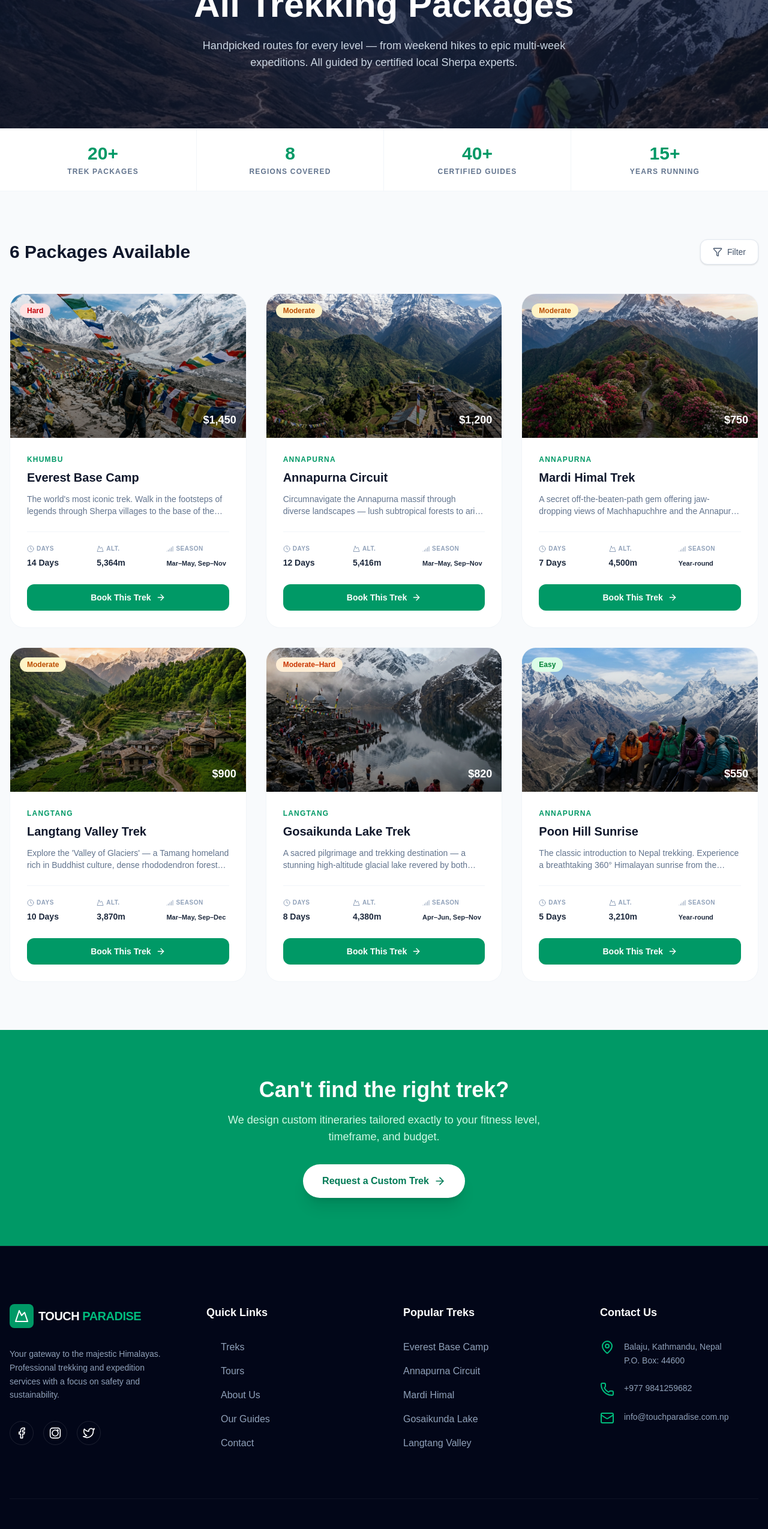
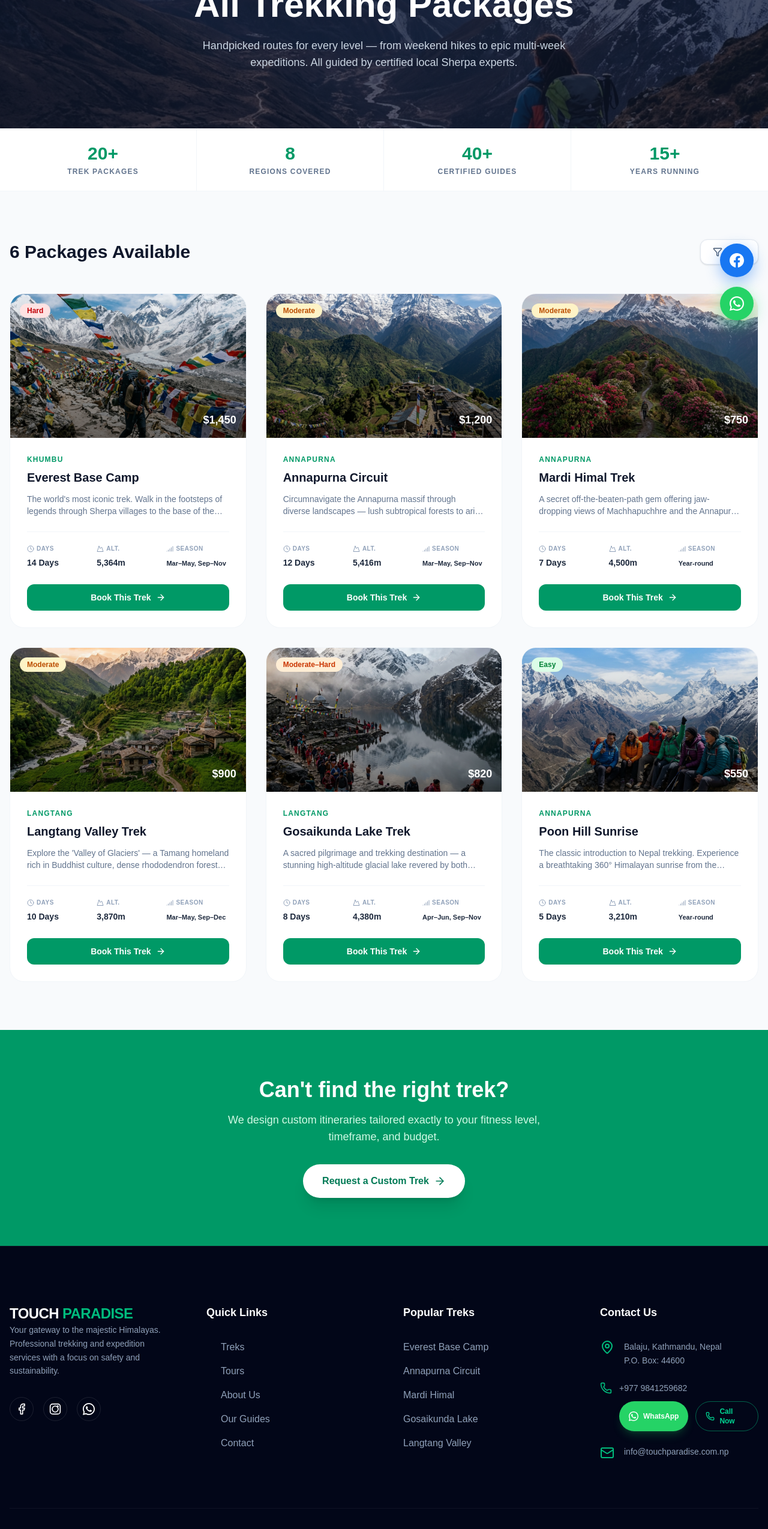
Before and after one commit to jiikeeesh/touch_paradise, a Next.js app: page /treks in a window 1280 px wide. Shown: the part 234-2783 px from the top of the page at 60% size. Built offline with nearby package versions, Linux system fonts and the light colour scheme.

Commit message:
logo added

```diff
--- a/components/About.tsx
+++ b/components/About.tsx
@@ -29,6 +29,8 @@ const About = () => {
                 alt="Happy Trekkers in Nepal"
                 width={800}
                 height={600}
+                priority
+                loading="eager"
                 className="object-cover"
               />
             </motion.div>
--- /dev/null
+++ b/components/FloatingSocial.tsx
@@ -0,0 +1,123 @@
+"use client";
+
+import { useState } from "react";
+
+const WHATSAPP_NUMBER = "9779841259682";
+const FACEBOOK_URL = "https://www.facebook.com/touchparadisetrekking"; // update with real page URL
+
+/* ─── WhatsApp SVG ─── */
+const WhatsAppIcon = ({ className }: { className?: string }) => (
+  <svg viewBox="0 0 24 24" fill="currentColor" className={className}>
+    <path d="M17.472 14.382c-.297-.149-1.758-.867-2.03-.967-.273-.099-.471-.148-.67.15-.197.297-.767.966-.94 1.164-.173.199-.347.223-.644.075-.297-.15-1.255-.463-2.39-1.475-.883-.788-1.48-1.761-1.653-2.059-.173-.297-.018-.458.13-.606.134-.133.298-.347.446-.52.149-.174.198-.298.298-.497.099-.198.05-.371-.025-.52-.075-.149-.669-1.612-.916-2.207-.242-.579-.487-.5-.669-.51-.173-.008-.371-.01-.57-.01-.198 0-.52.074-.792.372-.272.297-1.04 1.016-1.04 2.479 0 1.462 1.065 2.875 1.213 3.074.149.198 2.096 3.2 5.077 4.487.709.306 1.262.489 1.694.625.712.227 1.36.195 1.871.118.571-.085 1.758-.719 2.006-1.413.248-.694.248-1.289.173-1.413-.074-.124-.272-.198-.57-.347z M12 0C5.373 0 0 5.373 0 12c0 2.136.566 4.14 1.541 5.872L0 24l6.293-1.512A11.94 11.94 0 0 0 12 24c6.627 0 12-5.373 12-12S18.627 0 12 0zm0 21.818a9.818 9.818 0 0 1-4.992-1.364l-.358-.214-3.712.893.927-3.617-.234-.372A9.818 9.818 0 0 1 2.182 12C2.182 6.57 6.57 2.182 12 2.182S21.818 6.57 21.818 12 17.43 21.818 12 21.818z" />
+  </svg>
+);
+
+/* ─── Facebook SVG ─── */
+const FacebookIcon = ({ className }: { className?: string }) => (
+  <svg viewBox="0 0 24 24" fill="currentColor" className={className}>
+    <path d="M24 12.073C24 5.405 18.627 0 12 0S0 5.405 0 12.073C0 18.1 4.388 23.094 10.125 24v-8.437H7.078v-3.49h3.047V9.41c0-3.025 1.792-4.697 4.533-4.697 1.313 0 2.686.235 2.686.235v2.97h-1.514c-1.491 0-1.956.93-1.956 1.883v2.27h3.328l-.532 3.49h-2.796V24C19.612 23.094 24 18.1 24 12.073z" />
+  </svg>
+);
+
+interface BubbleProps {
+  href: string;
+  label: string;
+  bgColor: string;
+  hoverBgColor: string;
+  shadowColor: string;
+  pulsing?: boolean;
+  children: React.ReactNode;
+}
+
+const Bubble = ({ href, label, bgColor, hoverBgColor, shadowColor, pulsing = false, children }: BubbleProps) => {
+  const [hovered, setHovered] = useState(false);
+
+  return (
+    <div className="relative flex items-center group">
+      {/* Tooltip */}
+      <div
+        className={`absolute right-16 whitespace-nowrap px-3 py-1.5 rounded-lg text-white text-sm font-medium pointer-events-none
+          transition-all duration-200 ${hovered ? "opacity-100 translate-x-0" : "opacity-0 translate-x-2"}
+          ${bgColor}`}
+        style={{ boxShadow: `0 4px 15px ${shadowColor}` }}
+      >
+        {label}
+        {/* Arrow */}
+        <span
+          className="absolute right-[-6px] top-1/2 -translate-y-1/2 w-0 h-0"
+          style={{
+            borderTop: "6px solid transparent",
+            borderBottom: "6px solid transparent",
+            borderLeft: `6px solid ${bgColor === "bg-[#25D366]" ? "#25D366" : "#1877F2"}`,
+          }}
+        />
+      </div>
+
+      {/* Pulse ring (WhatsApp only) */}
+      {pulsing && (
+        <span
+          className="absolute inset-0 rounded-full animate-ping opacity-30"
+          style={{ backgroundColor: shadowColor }}
+        />
+      )}
+
+      {/* Main button */}
+      <a
+        href={href}
+        target="_blank"
+        rel="noopener noreferrer"
+        aria-label={label}
+        onMouseEnter={() => setHovered(true)}
+        onMouseLeave={() => setHovered(false)}
+        className={`relative w-14 h-14 rounded-full flex items-center justify-center text-white
+          ${bgColor} ${hoverBgColor}
+          shadow-xl transition-all duration-300
+          hover:scale-110 active:scale-95`}
+        style={{ boxShadow: `0 8px 25px ${shadowColor}` }}
+      >
+        {children}
+      </a>
+    </div>
+  );
+};
+
+const FloatingSocial = () => {
+  return (
+    <div
+      className="fixed bottom-8 right-6 z-50 flex flex-col gap-4 items-end"
+      style={{ animation: "slideInRight 0.5s ease-out both" }}
+    >
+      <style>{`
+        @keyframes slideInRight {
+          from { opacity: 0; transform: translateX(60px); }
+          to   { opacity: 1; transform: translateX(0); }
+        }
+      `}</style>
+
+      {/* Facebook */}
+      <Bubble
+        href={FACEBOOK_URL}
+        label="Follow on Facebook"
+        bgColor="bg-[#1877F2]"
+        hoverBgColor="hover:bg-[#1565d8]"
+        shadowColor="rgba(24,119,242,0.45)"
+      >
+        <FacebookIcon className="w-6 h-6" />
+      </Bubble>
+
+      {/* WhatsApp */}
+      <Bubble
+        href={`https://wa.me/${WHATSAPP_NUMBER}`}
+        label="Chat on WhatsApp"
+        bgColor="bg-[#25D366]"
+        hoverBgColor="hover:bg-[#1ebe5d]"
+        shadowColor="rgba(37,211,102,0.45)"
+        pulsing
+      >
+        <WhatsAppIcon className="w-6 h-6" />
+      </Bubble>
+    </div>
+  );
+};
+
+export default FloatingSocial;
--- a/components/Footer.tsx
+++ b/components/Footer.tsx
@@ -1,18 +1,20 @@
 "use client";
 
 import Link from "next/link";
-import { Mountain, Mail, Phone, MapPin, ArrowRight } from "lucide-react";
+import { Mail, Phone, MapPin, ArrowRight } from "lucide-react";
 
-const SocialIcon = ({ d, label }: { d: string; label: string }) => (
+const SocialIcon = ({ d, label, href = "#", fill = false }: { d: string; label: string; href?: string; fill?: boolean }) => (
   <a
-    href="#"
+    href={href}
+    target="_blank"
+    rel="noopener noreferrer"
     aria-label={label}
     className="w-10 h-10 rounded-full border border-white/10 flex items-center justify-center hover:bg-emerald-600 hover:border-emerald-600 transition-all group"
   >
     <svg
       viewBox="0 0 24 24"
-      fill="none"
-      stroke="currentColor"
+      fill={fill ? "currentColor" : "none"}
+      stroke={fill ? "none" : "currentColor"}
       strokeWidth="2"
       strokeLinecap="round"
       strokeLinejoin="round"
@@ -39,14 +41,9 @@ const Footer = () => {
         <div className="grid grid-cols-1 md:grid-cols-2 lg:grid-cols-4 gap-16 mb-20">
           {/* Brand Column */}
           <div className="space-y-8">
-            <Link href="/" className="flex items-center gap-2 group">
-              <div className="bg-emerald-600 p-2 rounded-lg group-hover:bg-emerald-700 transition-colors">
-                <Mountain className="w-6 h-6 text-white" />
-              </div>
-              <span className="font-bold text-xl tracking-tight text-white">
+              <span className="font-bold text-2xl tracking-tight text-white">
                 TOUCH <span className="text-emerald-500">PARADISE</span>
               </span>
-            </Link>
             <p className="text-slate-400 leading-relaxed text-sm">
               Your gateway to the majestic Himalayas. Professional trekking
               and expedition services with a focus on safety and sustainability.
@@ -54,7 +51,12 @@ const Footer = () => {
             <div className="flex gap-4">
               <SocialIcon label="Facebook" d="M18 2h-3a5 5 0 0 0-5 5v3H7v4h3v8h4v-8h3l1-4h-4V7a1 1 0 0 1 1-1h3z" />
               <SocialIcon label="Instagram" d={instagramPath} />
-              <SocialIcon label="Twitter" d="M23 3a10.9 10.9 0 0 1-3.14 1.53 4.48 4.48 0 0 0-7.86 3v1A10.66 10.66 0 0 1 3 4s-4 9 5 13a11.64 11.64 0 0 1-7 2c9 5 20 0 20-11.5a4.5 4.5 0 0 0-.08-.83A7.72 7.72 0 0 0 23 3z" />
+              <SocialIcon
+                label="WhatsApp"
+                href="https://wa.me/9779841259682"
+                fill
+                d="M17.472 14.382c-.297-.149-1.758-.867-2.03-.967-.273-.099-.471-.148-.67.15-.197.297-.767.966-.94 1.164-.173.199-.347.223-.644.075-.297-.15-1.255-.463-2.39-1.475-.883-.788-1.48-1.761-1.653-2.059-.173-.297-.018-.458.13-.606.134-.133.298-.347.446-.52.149-.174.198-.298.298-.497.099-.198.05-.371-.025-.52-.075-.149-.669-1.612-.916-2.207-.242-.579-.487-.5-.669-.51-.173-.008-.371-.01-.57-.01-.198 0-.52.074-.792.372-.272.297-1.04 1.016-1.04 2.479 0 1.462 1.065 2.875 1.213 3.074.149.198 2.096 3.2 5.077 4.487.709.306 1.262.489 1.694.625.712.227 1.36.195 1.871.118.571-.085 1.758-.719 2.006-1.413.248-.694.248-1.289.173-1.413-.074-.124-.272-.198-.57-.347z M12 0C5.373 0 0 5.373 0 12c0 2.136.566 4.14 1.541 5.872L0 24l6.293-1.512A11.94 11.94 0 0 0 12 24c6.627 0 12-5.373 12-12S18.627 0 12 0zm0 21.818a9.818 9.818 0 0 1-4.992-1.364l-.358-.214-3.712.893.927-3.617-.234-.372A9.818 9.818 0 0 1 2.182 12C2.182 6.57 6.57 2.182 12 2.182S21.818 6.57 21.818 12 17.43 21.818 12 21.818z"
+              />
             </div>
           </div>
 
@@ -97,11 +99,33 @@ const Footer = () => {
                   Balaju, Kathmandu, Nepal <br /> P.O. Box: 44600
                 </span>
               </li>
-              <li className="flex gap-4">
-                <Phone className="w-6 h-6 text-emerald-500 flex-shrink-0" />
-                <span className="text-slate-400 text-sm">
-                  +977 9841259682
-                </span>
+              <li className="flex flex-col gap-3">
+                <div className="flex gap-3 items-center">
+                  <Phone className="w-5 h-5 text-emerald-500 flex-shrink-0" />
+                  <span className="text-slate-400 text-sm">+977 9841259682</span>
+                </div>
+                <div className="flex gap-3 pl-8">
+                  {/* WhatsApp button */}
+                  <a
+                    href="https://wa.me/9779841259682"
+                    target="_blank"
+                    rel="noopener noreferrer"
+                    className="flex items-center gap-2 px-4 py-2 rounded-full bg-[#25D366] hover:bg-[#1ebe5d] text-white text-xs font-semibold transition-all shadow-lg shadow-[#25D366]/20 hover:shadow-[#25D366]/40 hover:scale-105 active:scale-95"
+                  >
+                    <svg viewBox="0 0 24 24" fill="currentColor" className="w-4 h-4">
+                      <path d="M17.472 14.382c-.297-.149-1.758-.867-2.03-.967-.273-.099-.471-.148-.67.15-.197.297-.767.966-.94 1.164-.173.199-.347.223-.644.075-.297-.15-1.255-.463-2.39-1.475-.883-.788-1.48-1.761-1.653-2.059-.173-.297-.018-.458.13-.606.134-.133.298-.347.446-.52.149-.174.198-.298.298-.497.099-.198.05-.371-.025-.52-.075-.149-.669-1.612-.916-2.207-.242-.579-.487-.5-.669-.51-.173-.008-.371-.01-.57-.01-.198 0-.52.074-.792.372-.272.297-1.04 1.016-1.04 2.479 0 1.462 1.065 2.875 1.213 3.074.149.198 2.096 3.2 5.077 4.487.709.306 1.262.489 1.694.625.712.227 1.36.195 1.871.118.571-.085 1.758-.719 2.006-1.413.248-.694.248-1.289.173-1.413-.074-.124-.272-.198-.57-.347z M12 0C5.373 0 0 5.373 0 12c0 2.136.566 4.14 1.541 5.872L0 24l6.293-1.512A11.94 11.94 0 0 0 12 24c6.627 0 12-5.373 12-12S18.627 0 12 0zm0 21.818a9.818 9.818 0 0 1-4.992-1.364l-.358-.214-3.712.893.927-3.617-.234-.372A9.818 9.818 0 0 1 2.182 12C2.182 6.57 6.57 2.182 12 2.182S21.818 6.57 21.818 12 17.43 21.818 12 21.818z" />
+                    </svg>
+                    WhatsApp
+                  </a>
+                  {/* Call Now button */}
+                  <a
+                    href="tel:+9779841259682"
+                    className="flex items-center gap-2 px-4 py-2 rounded-full border border-emerald-500/50 hover:bg-emerald-600 hover:border-emerald-600 text-emerald-400 hover:text-white text-xs font-semibold transition-all hover:scale-105 active:scale-95"
+                  >
+                    <Phone className="w-4 h-4" />
+                    Call Now
+                  </a>
+                </div>
               </li>
               <li className="flex gap-4">
                 <Mail className="w-6 h-6 text-emerald-500 flex-shrink-0" />
--- a/components/Navbar.tsx
+++ b/components/Navbar.tsx
@@ -3,7 +3,7 @@
 import { useState, useEffect } from "react";
 import Link from "next/link";
 import { usePathname } from "next/navigation";
-import { Mountain, Menu, X, Phone } from "lucide-react";
+import { Menu, X, Phone } from "lucide-react";
 import { motion, AnimatePresence } from "framer-motion";
 
 const navLinks = [
@@ -40,17 +40,15 @@ const Navbar = () => {
     >
       <div className="max-w-7xl mx-auto px-4 sm:px-6 lg:px-8">
         <div className="flex justify-between items-center">
-          <Link href="/" className="flex items-center gap-2 group">
-            <div className="bg-emerald-600 p-2 rounded-lg group-hover:bg-emerald-700 transition-colors">
-              <Mountain className="w-6 h-6 text-white" />
-            </div>
-            <span
-              className={`font-bold text-xl tracking-tight ${
-                solidNav ? "text-slate-900" : "text-white"
+          <Link href="/" className="flex items-center group">
+            {/* eslint-disable-next-line @next/next/no-img-element */}
+            <img
+              src="/touch-paradise.svg"
+              alt="Touch Paradise"
+              className={`h-10 w-auto object-contain transition-all duration-300 ${
+                solidNav ? "brightness-100" : "brightness-0 invert"
               }`}
-            >
-              TOUCH <span className="text-emerald-500">PARADISE</span>
-            </span>
+            />
           </Link>
 
           {/* Desktop Nav */}
--- a/components/PageLayout.tsx
+++ b/components/PageLayout.tsx
@@ -1,5 +1,6 @@
 import Navbar from "./Navbar";
 import Footer from "./Footer";
+import FloatingSocial from "./FloatingSocial";
 
 const PageLayout = ({ children }: { children: React.ReactNode }) => {
   return (
@@ -7,6 +8,7 @@ const PageLayout = ({ children }: { children: React.ReactNode }) => {
       <Navbar />
       <main className="pt-20 min-h-screen">{children}</main>
       <Footer />
+      <FloatingSocial />
     </>
   );
 };
```
Also changed, not shown: public/touch-paradise.png (added), public/touch-paradise.svg (added).
